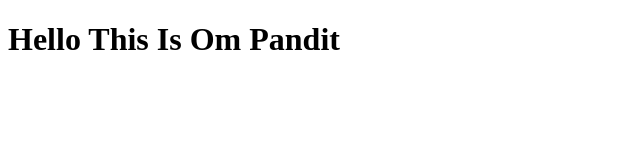
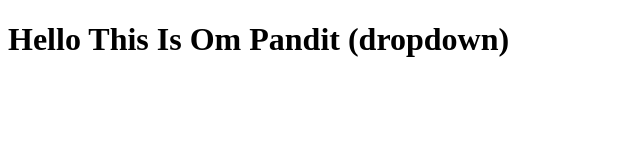
Before and after one commit to VyankateshPandit/gallery, a plain HTML site: page Gallery/index.html in a window 1280 px wide. Shown: the whole page, without its empty margins (0-640 px from the left). Drawn offline with Linux system fonts and the light colour scheme.

Commit message:
added new feature in file

```diff
--- a/Gallery/index.html
+++ b/Gallery/index.html
@@ -6,6 +6,6 @@
     <title>Document</title>
 </head>
 <body>
-    <h1>Hello This Is Om Pandit</h1>
+    <h1>Hello This Is Om Pandit (dropdown)</h1>
 </body>
 </html>
```
